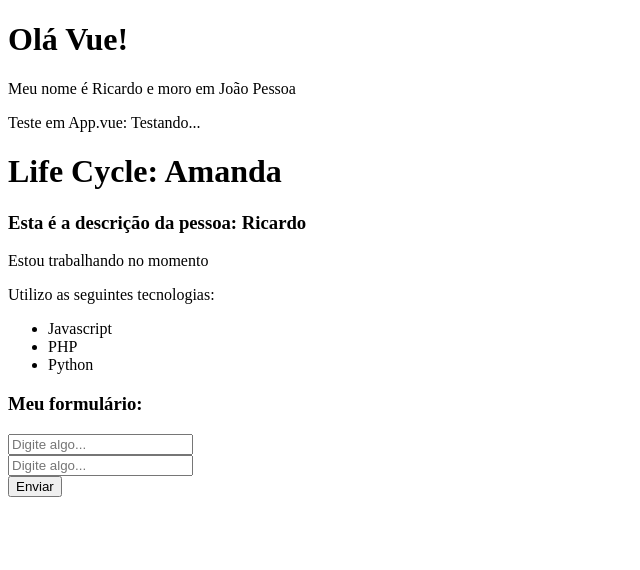
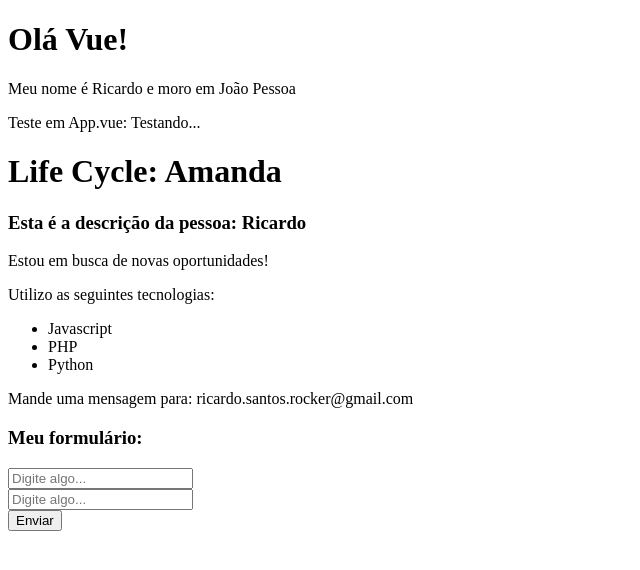
Before and after one commit to ricardorocker/vue3-learning, a Vue app in the folder 02_projeto_vue/: page / in a window 1280 px wide. Shown: the top 570 px of the page, without its empty margins (0-640 px from the left). Built offline with nearby package versions, Linux system fonts and the light colour scheme.

Commit message:
Diretivas (v-if, v-show)

```diff
--- a/02_projeto_vue/src/components/Info.vue
+++ b/02_projeto_vue/src/components/Info.vue
@@ -1,17 +1,26 @@
 <template>
     <div>
-        <p>Estou trabalhando no momento</p>
+        <p v-if="isWorking">Estou trabalhando no momento</p>
+        <p v-else>Estou em busca de novas oportunidades!</p>
         <p>Utilizo as seguintes tecnologias:</p>
         <ul>
             <li>Javascript</li>
             <li>PHP</li>
             <li>Python</li>
         </ul>
+        <p v-show="showEmail">Mande uma mensagem para: {{email}}</p>
     </div>
 </template>
 
 <script>
 export default {
-    name: 'Info'
+    name: 'Info',
+    data() {
+        return {
+            isWorking: false,
+            showEmail: true,
+            email: 'ricardo.santos.rocker@gmail.com',
+        }
+    }
 }
 </script>
```
